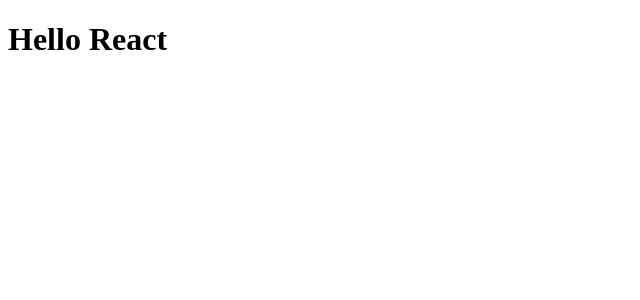
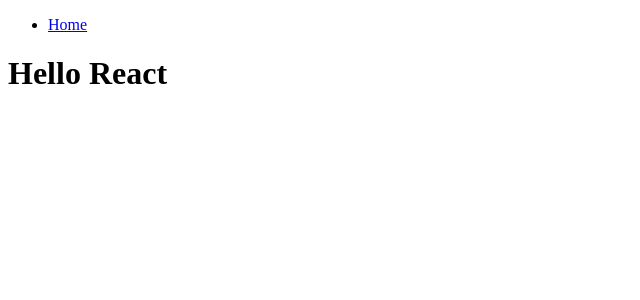
Before and after one commit to robyyo/mern-auth, a React (Create React App) app in the folder client/: page / in a window 1280 px wide. Shown: the top 300 px of the page, without its empty margins (0-640 px from the left). Built offline with nearby package versions, Linux system fonts and the light colour scheme; the HTML template or start-up script is replaced by a standard one.

Commit message:
added layout component to App

```diff
--- a/client/src/App.js
+++ b/client/src/App.js
@@ -1,10 +1,11 @@
 import React from "react";
+import Layout from "./core/Layout";
 
 const App = () => {
   return (
-    <div>
+    <Layout>
       <h1>Hello React</h1>
-    </div>
+    </Layout>
   );
 };
 
```
